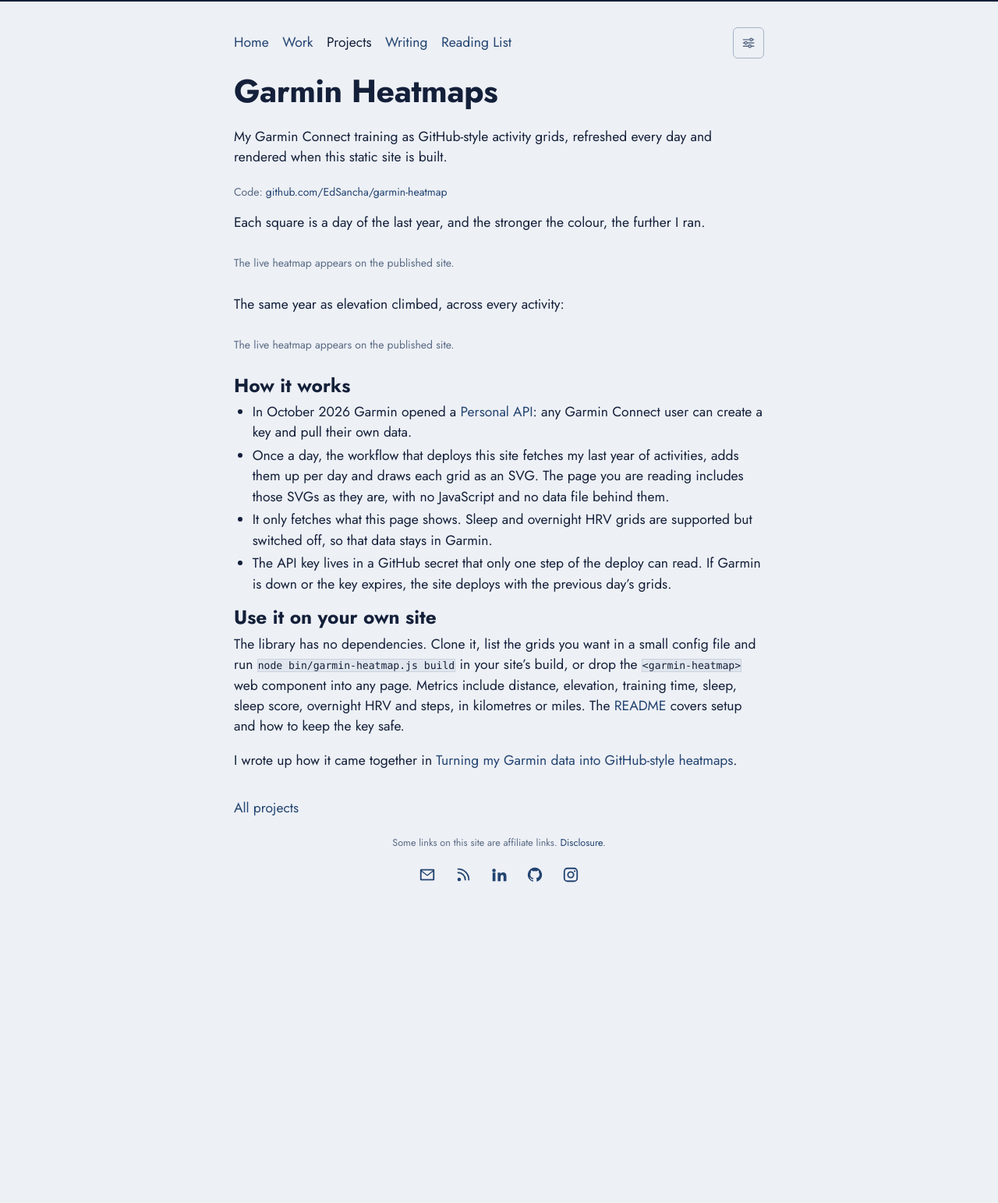
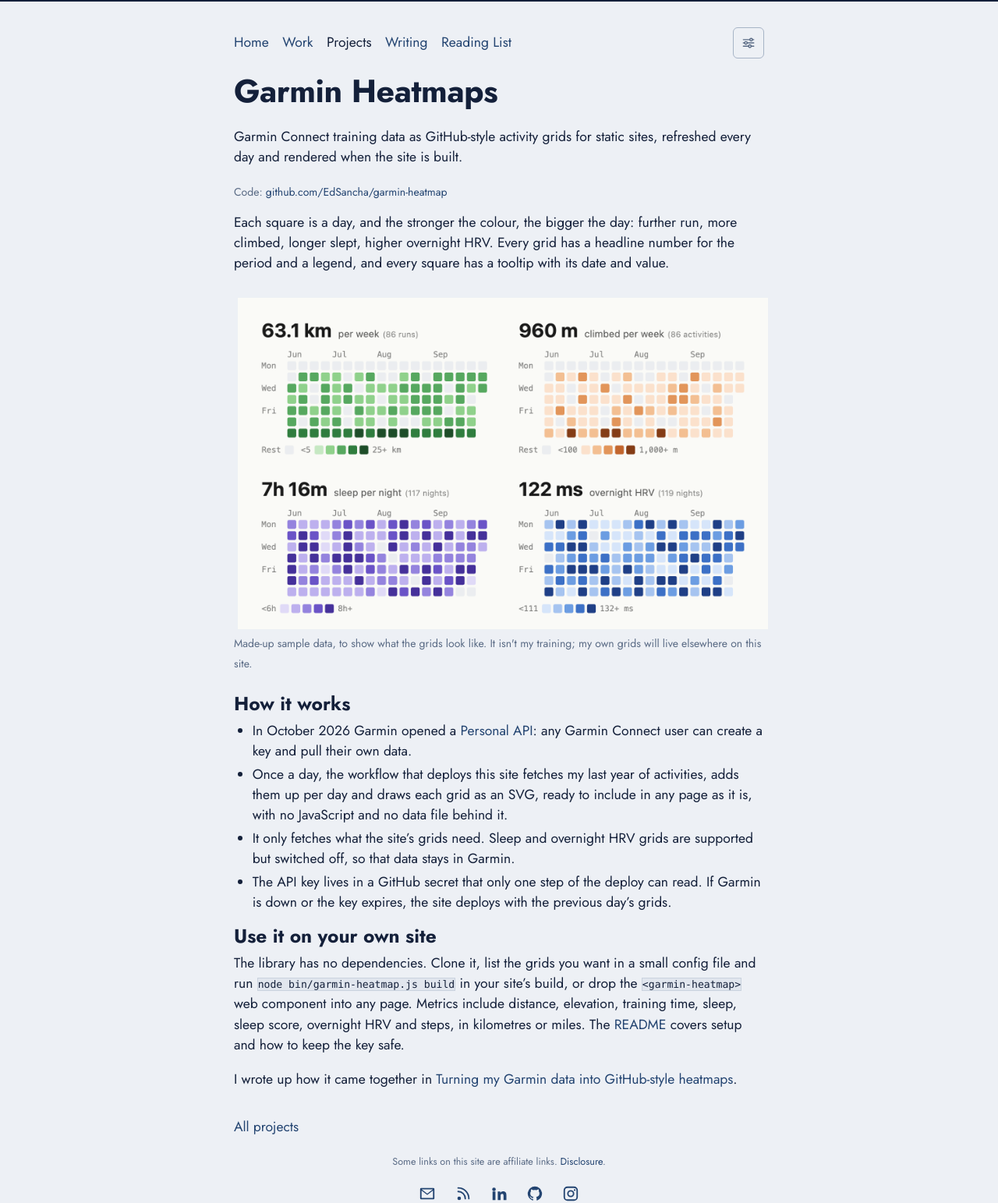
Before and after one commit to EdSancha/edsancha.github.io, a Jekyll site: the page built from _projects/garmin-heatmaps.markdown, in a window 1280 px wide. Shown: the whole page at 78% size. Built offline with Jekyll 4.4.1, drawn with Linux system fonts in a browser that asks for light colours; before the commit the page ends 1134 px from its top, so only the background shows below that.

Commit message:
Show only made-up sample data on the Projects page
The project page and the post now show the sample image with a note that
it is made-up data, instead of the live grids; the real grids stay off the
site until we decide where they belong. Projects can set image_caption
for a note under their image on the index.

Co-Authored-By: Claude Opus 5.5 <noreply@anthropic.com>

```diff
--- a/_projects/garmin-heatmaps.markdown
+++ b/_projects/garmin-heatmaps.markdown
@@ -1,25 +1,25 @@
 ---
 title: Garmin Heatmaps
 date: 2026-10-22
-description: "My Garmin Connect training as GitHub-style activity grids, refreshed every day and rendered when this static site is built."
+description: "Garmin Connect training data as GitHub-style activity grids for static sites, refreshed every day and rendered when the site is built."
 image: /img/projects/garmin-heatmaps.png
-image_alt: "Four heatmap grids drawn from sample data: running distance in green, elevation in orange, sleep in purple and overnight HRV in blue, June to September."
+image_alt: "Four heatmap grids drawn from made-up sample data: running distance in green, elevation in orange, sleep in purple and overnight HRV in blue, June to September."
 repo: https://github.com/EdSancha/garmin-heatmap
+image_caption: "Made-up sample data, to show what the grids look like."
 ---
 
-Each square is a day of the last year, and the stronger the colour, the further I ran.
+Each square is a day, and the stronger the colour, the bigger the day: further run, more climbed, longer slept, higher overnight HRV. Every grid has a headline number for the period and a legend, and every square has a tooltip with its date and value.
 
-{% include helpers/garmin-heatmap.html name="running" %}
-
-The same year as elevation climbed, across every activity:
-
-{% include helpers/garmin-heatmap.html name="climbing" %}
+<figure>
+  <img src="{{ '/img/projects/garmin-heatmaps.png' | relative_url }}" alt="Four heatmap grids drawn from made-up sample data: running distance in green, elevation in orange, sleep in purple and overnight HRV in blue, June to September.">
+  <figcaption>Made-up sample data, to show what the grids look like. It isn't my training; my own grids will live elsewhere on this site.</figcaption>
+</figure>
 
 ## How it works
 
 - In October 2026 Garmin opened a [Personal API](https://developer.garmin.com/gc-developer-program/personal/personal-api/){:rel="external nofollow" target="_blank"}: any Garmin Connect user can create a key and pull their own data.
-- Once a day, the workflow that deploys this site fetches my last year of activities, adds them up per day and draws each grid as an SVG. The page you are reading includes those SVGs as they are, with no JavaScript and no data file behind them.
-- It only fetches what this page shows. Sleep and overnight HRV grids are supported but switched off, so that data stays in Garmin.
+- Once a day, the workflow that deploys this site fetches my last year of activities, adds them up per day and draws each grid as an SVG, ready to include in any page as it is, with no JavaScript and no data file behind it.
+- It only fetches what the site's grids need. Sleep and overnight HRV grids are supported but switched off, so that data stays in Garmin.
 - The API key lives in a GitHub secret that only one step of the deploy can read. If Garmin is down or the key expires, the site deploys with the previous day's grids.
 
 ## Use it on your own site
--- a/css/main.css
+++ b/css/main.css
@@ -1176,6 +1176,16 @@ ul.apps {
   margin-bottom: 0.5em;
 }
 
+figure {
+  margin: 1.5em 0;
+}
+
+figcaption,
+.project-image-caption {
+  color: var(--muted-foreground);
+  font-size: 0.8em;
+}
+
 .project-source {
   margin-top: -0.5em;
 }
--- a/projects/index.html
+++ b/projects/index.html
@@ -20,6 +20,7 @@ description: Things I build in the open, mostly where software meets endurance t
     <a href="{{ project.url | relative_url }}" tabindex="-1">
       <img src="{{ project.image | relative_url }}" alt="{{ project.image_alt }}" loading="lazy">
     </a>
+    {% if project.image_caption %}<p class="project-image-caption">{{ project.image_caption }}</p>{% endif %}
     {% endif %}
   </li>
   {% endfor %}
```
Also changed, not shown: blog/_posts/2026-10-22-turning-my-garmin-data-into-github-style-heatmaps.markdown (+6 -3 lines), projects/AGENTS.md (+2 -1 lines).
